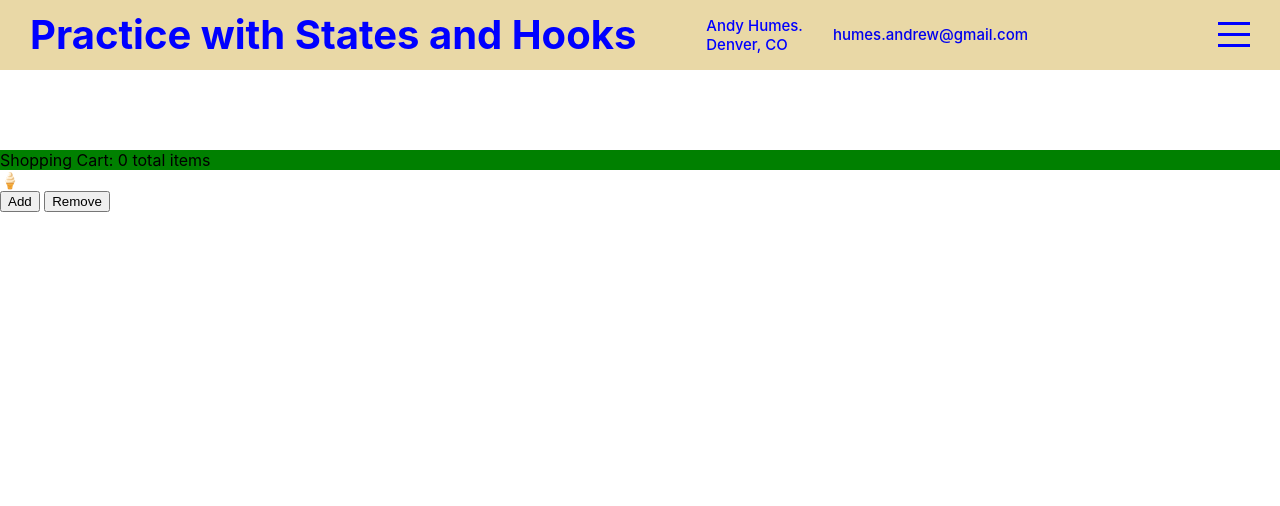
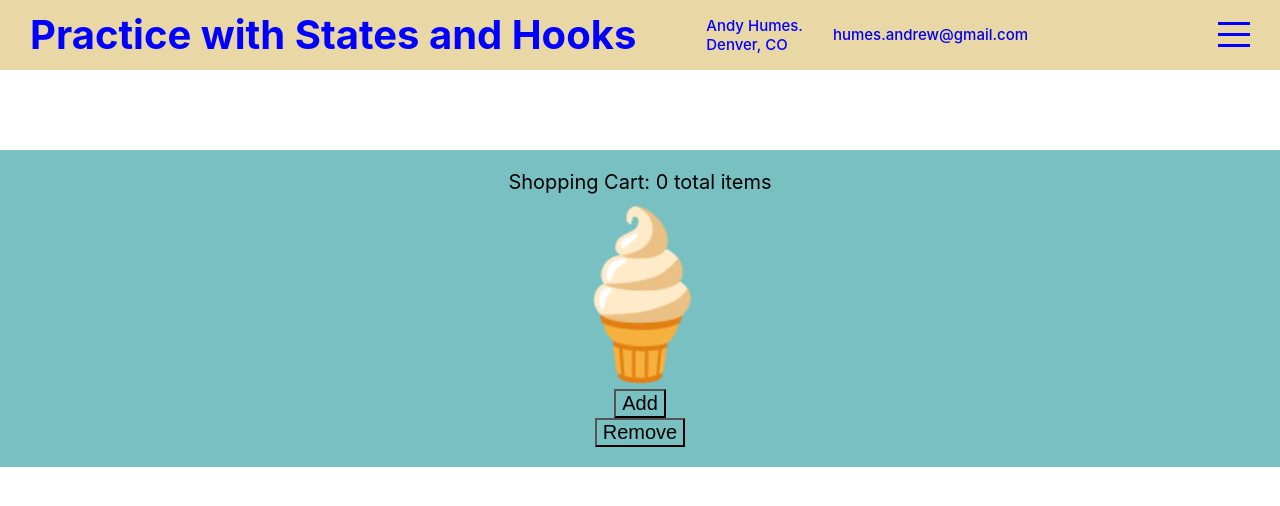
Before and after one commit to humesandrew/react-hooks-and-staters, a React (Create React App) app: page / in a window 1280 px wide. Shown: the top 506 px of the page. Built offline with nearby package versions, Linux system fonts and the light colour scheme.

Commit message:
finalskeleton

```diff
--- a/src/components/products/Products.js
+++ b/src/components/products/Products.js
@@ -8,8 +8,9 @@ export default function Products() {
    <div className="cart">
    Shopping Cart: 0 total items
 
-   </div>
+
    <div className="product"><span role="img" aria-label="ice cream">🍦</span></div>
         <button>Add</button> <button>Remove</button>
       </div>
+      </div>
     )}
--- a/src/components/products/products.scss
+++ b/src/components/products/products.scss
@@ -1,4 +1,22 @@
 .cart {
-  background-color: green;
+  background-color: #78c0c2;
 margin-top: 150px;
+padding: 20px;
+font-size: 20px;
+display: flex;
+justify-content: center;
+flex-direction: column;
+align-items: center;
+
 }
+
+
+.product span {
+  font-size: 20vh;
+}
+
+
+button {
+  font-size: 20px;
+  background: none;
+}
```
